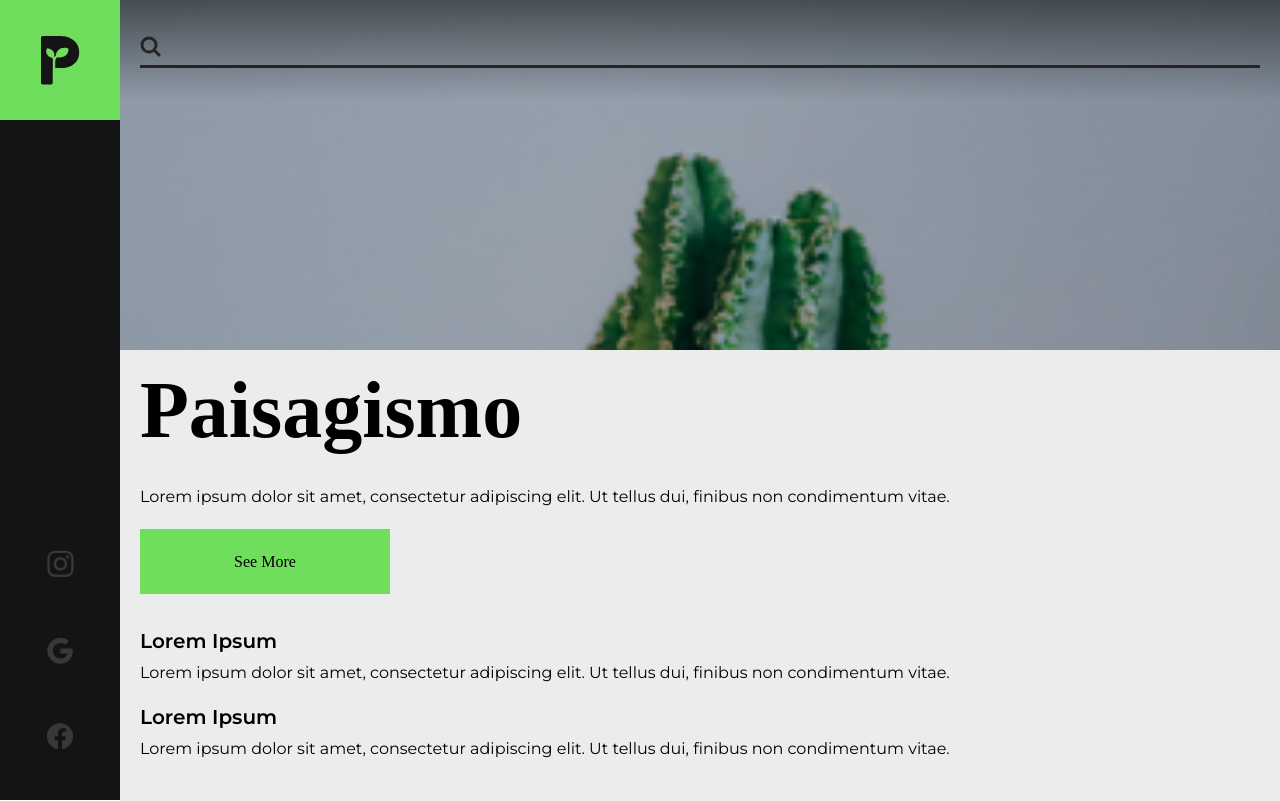
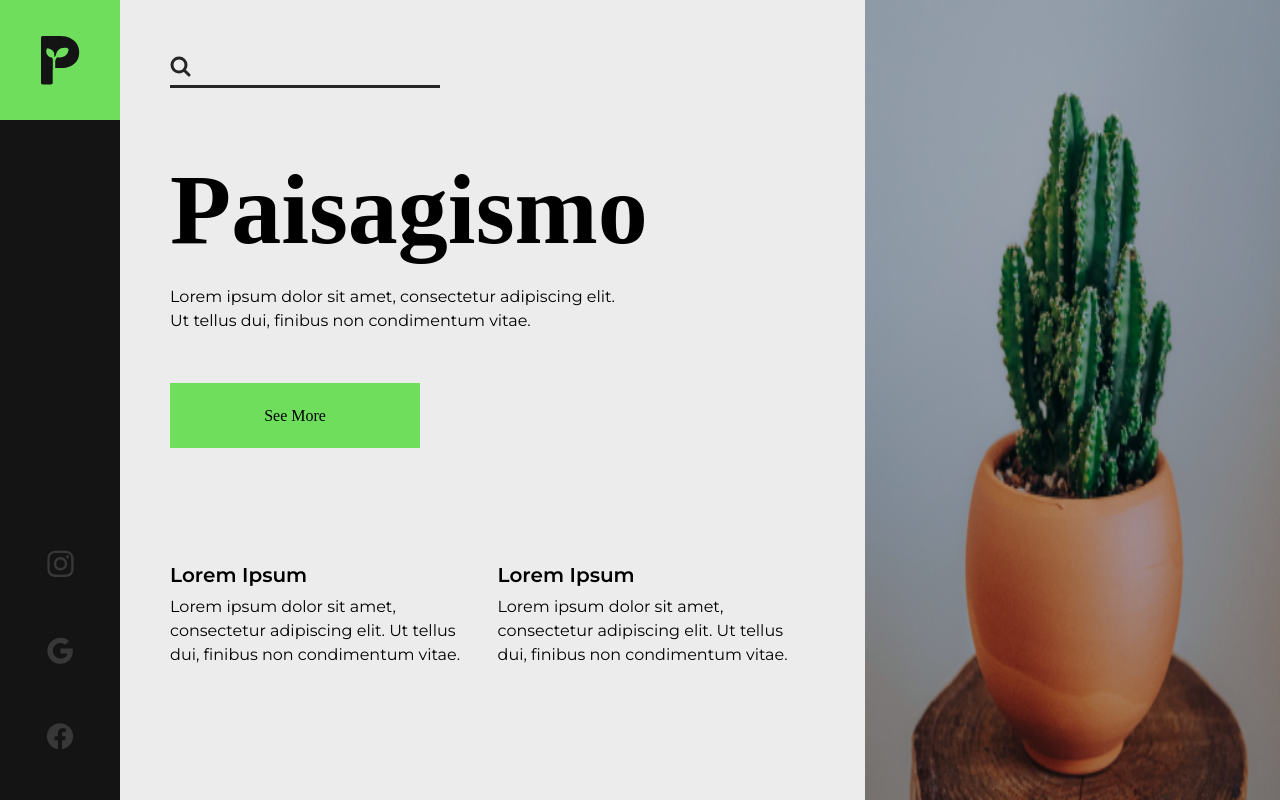
Before and after one commit to Alisson-Lima/PVPlant, a React (Vite) app: page / in a window 1280 px wide. Built offline with nearby package versions, Linux system fonts and the light colour scheme; a web font is replaced by a local one.

Commit message:
Making desktop layout

```diff
--- a/src/components/BgImage/style.css
+++ b/src/components/BgImage/style.css
@@ -17,6 +17,9 @@
 @media screen and (min-width: 1024px){
     .bgImage{
         left: 120px;
-        width: calc(100% - 120px);
+        width: 32.42%;
+        left: calc(9.38% + 58.2%);
+        max-height: none;
+        height: 100vh;
     }
 }
--- a/src/components/Main/style.css
+++ b/src/components/Main/style.css
@@ -61,12 +61,21 @@ main header .search-bar svg{
 }
 @media screen and (min-width: 1024px) {
     main{
-        width: calc(100% - 120px);
-        left: 120px;
+        position: absolute;
+        width: 58.2%;
+        left: 9.38%;
+        height: 100%;
+        min-height: 100vh;
+        top: 0;
+        padding: 20px 50px;
     }
     main header{
-        width: calc(100% - 120px);
-        left: 120px;
+        position: relative;
+        width: 270px;
+        margin-bottom: 50px;
+        left: 0;
+        padding: 0;
+        background: transparent;
     }
     main header .search-bar input{
         border-color: #252525;
@@ -75,4 +84,24 @@ main header .search-bar svg{
     main header .search-bar svg path{
         stroke: #252525;
     }
+
+    main .Title h1{
+        font-size: 6.25rem;
+    }
+    main .Title P{
+        max-width: 70%;
+        margin-bottom: 50px;
+    }
+    main .Title .CTA-button{
+        margin-bottom: none;
+    }
+
+    main .others{
+        display: flex;
+        gap: 10px;
+        margin-top: 80px;
+    }
+    main .others article{
+        width: 350px;
+    }
 }
--- a/src/components/Nav/style.css
+++ b/src/components/Nav/style.css
@@ -38,10 +38,11 @@
 
 @media screen and (min-width: 1024px) {
     .Menu{
-        min-width: 120px;
+        min-width: none;
+        width: 9.38%;
     }
     .Menu .logo{
         height: 120px;
-        width: 120px;
+        width: 100%;
     }
 }
```
